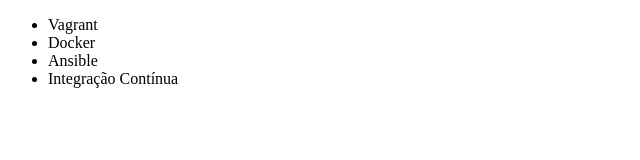
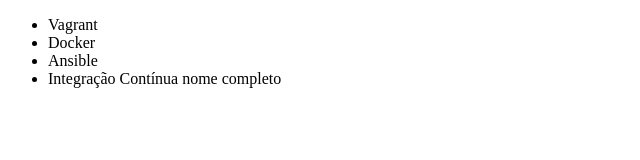
Before and after one commit to Filipe-Alexandre/alura-git, a plain HTML site: page index.html in a window 1280 px wide. Shown: the full height of the page, 0-640 px from the left. Drawn offline with Linux system fonts and the light colour scheme.

Commit message:
Deixando nome do curso completo

```diff
--- a/index.html
+++ b/index.html
@@ -9,7 +9,7 @@
         <li>Vagrant</li>
         <li>Docker</li>
         <li>Ansible</li>
-        <li>Integração Contínua</li>
+        <li>Integração Contínua nome completo</li>
     </ul>
 </body>
 </html>
```
